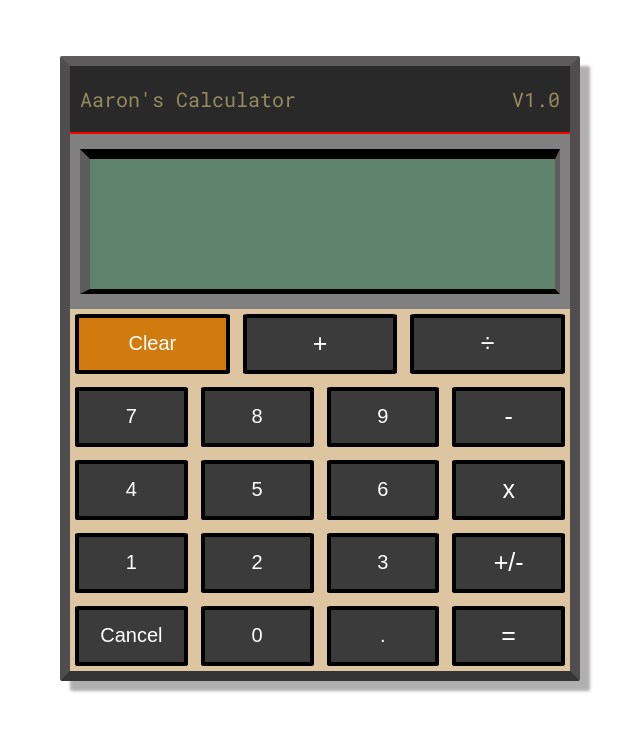
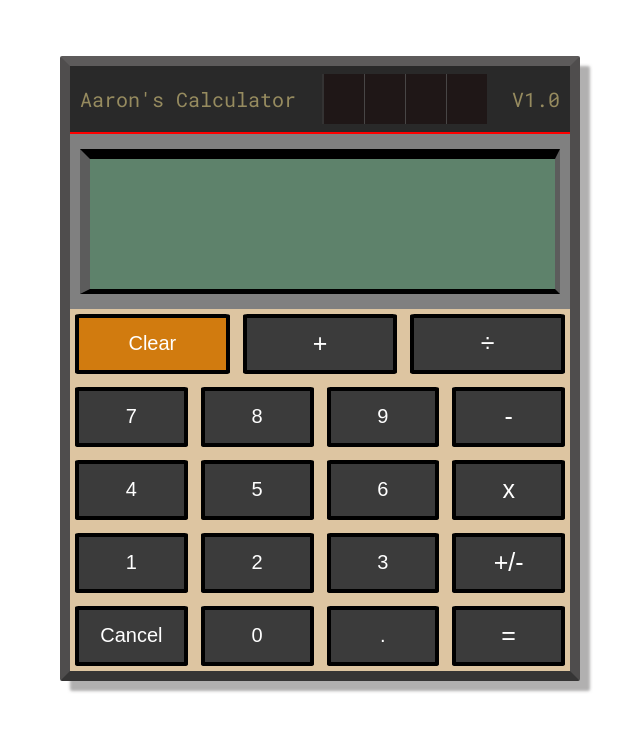
Before and after one commit to aaronkg1/calculator, a plain HTML site: page index.html in a window 1280 px wide. Shown: the part 148-878 px from the top of the page, without its empty margins (320-960 px from the left). Drawn offline with Linux system fonts and the light colour scheme.

Commit message:
Added a solar panel

```diff
--- a/calculator.css
+++ b/calculator.css
@@ -131,3 +131,34 @@ button:hover {
 #clear {
     background: rgba(209, 118, 7, 0.94);
 }
+
+.solarcontainer {
+
+    display: flex;
+    justify-content: center;
+    align-content: center;
+}
+
+.solar {
+    background: rgb(31, 23, 23);
+    border-right: solid rgb(92, 92, 92, 0.687) 1px;
+    width: 40px;
+    height: 50px;
+    align-self: center;
+}
+
+.solarleft {
+    background: rgb(31, 23, 23);
+    border-right: solid rgba(92, 92, 92, 0.687) 1px;
+    border-left: solid rgb(52, 51, 51) 2px;
+    width: 40px;
+    height: 50px;
+    align-self: center;
+}
+
+.solarright {
+    background: rgb(31, 23, 23);
+    width: 40px;
+    height: 50px;
+    align-self: center;
+}
--- a/calculator.js
+++ b/calculator.js
@@ -17,17 +17,16 @@ let operateValue = "";
 numbers.forEach(number => number.addEventListener('click', () => {
     if (operateValue === "") {
         output.textContent += number.value;
-    valueOne = parseFloat(output.textContent).toFixed(2);
+        valueOne = parseFloat(output.textContent).toFixed(4);
     }
-
 
     else {
         output.textContent += number.value;
-    valueTwo = parseFloat(output.textContent).toFixed(2);
+        valueTwo = parseFloat(output.textContent).toFixed(4);
     }
 
     if (output.textContent.length > 11) {
-        output.textContent = output.textContent.slice(0,11);
+        output.textContent = output.textContent.slice(0, 11);
     }
 
 }));
@@ -42,10 +41,6 @@ plusorminusButton.addEventListener('click', () => {
     }
 })
 
-
-
-
-
 clearButton.addEventListener('click', () => {
 
     output.textContent = "";
@@ -55,16 +50,15 @@ clearButton.addEventListener('click', () => {
 });
 
 cancelButton.addEventListener('click', (e) => {
-    output.textContent = output.textContent.slice(0, output.textContent.length -1);
+    output.textContent = output.textContent.slice(0, output.textContent.length - 1);
 
     if (operateValue == "") {
-        valueOne = valueOne.slice(0, valueOne.length -1);
+        valueOne = valueOne.slice(0, valueOne.length - 1);
     }
 
-    else  {
-        valueTwo = valueTwo.slice(0, valueOne.length -1);
+    else {
+        valueTwo = valueTwo.slice(0, valueOne.length - 1);
     }
-
 
 })
 
@@ -72,7 +66,6 @@ addButton.addEventListener('click', (event) => {
 
     output.textContent = '';
     operateValue = "add";
-
 });
 
 divideButton.addEventListener('click', () => {
@@ -93,20 +86,11 @@ multiplyButton.addEventListener('click', () => {
 
 equalsButton.addEventListener('click', () => {
 
-
-
-    let toNumberOne = parseFloat(valueOne).toFixed(2);
-    let toNumberTwo = parseFloat(valueTwo).toFixed(2);
-
-
-    result = operate(operateValue, toNumberOne, toNumberTwo);
+    result = operate(operateValue, valueOne, valueTwo);
     output.textContent = result;
-    valueOne = parseFloat(result).toFixed(2);
-    valueTwo = parseFloat(toNumberTwo).toFixed(2);
+    valueOne = parseFloat(result).toFixed(4);
 
 })
-
-
 
 function add(x, y) {
     let result = parseFloat(x) + parseFloat(y);
--- a/index.html
+++ b/index.html
@@ -21,6 +21,12 @@
 
             <div id="top">
                 <p>Aaron's Calculator</p>
+                <div class="solarcontainer">
+                <div class="solarleft"></div>
+                <div class="solar"></div>
+                <div class="solar"></div>
+                <div class="solarright"></div>
+                </div>
                 <p>V1.0</p>
             </div>
             <div class= "displayOutput">
```
Lines whose indentation alone changed are shown as unchanged.
